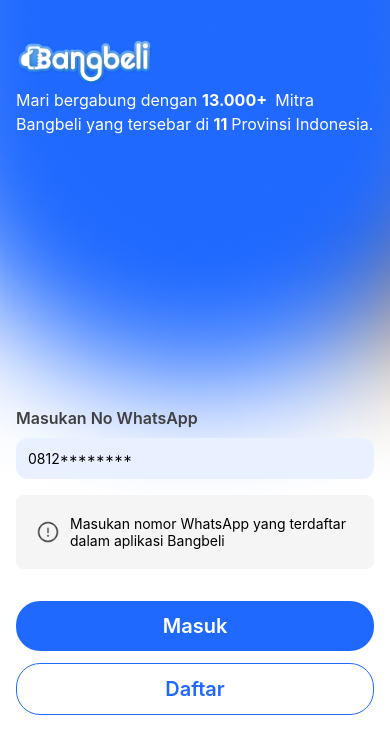
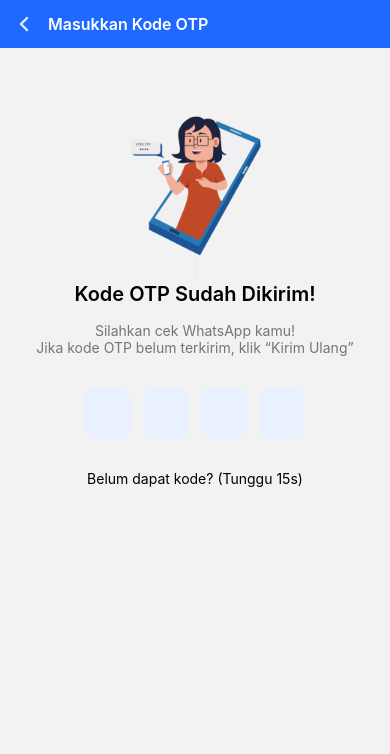
Before and after one commit to uripsubagyo/bb-challenge-test, a React Native app in the folder test_bip9/: screen /OTP in a window 390 px wide. Shown: the top 754 px of the page. Built offline with nearby package versions, Linux system fonts and the light colour scheme.

Commit message:
ADD: Navigation First & OTP

```diff
--- a/test_bip9/App.tsx
+++ b/test_bip9/App.tsx
@@ -3,14 +3,22 @@
 import LandingPage from './src/pages/LandingPage';
 import OTPPage from './src/pages/OTPPage';
 import PINPage from './src/pages/PINPage';
+import { NavigationContainer } from '@react-navigation/native';
+import { SafeAreaView } from 'react-native-safe-area-context';
+import { createNativeStackNavigator } from '@react-navigation/native-stack';
+
+
+const Stack = createNativeStackNavigator();
 
 export default function App() {
   return (
-    <View >
-      <LandingPage></LandingPage>
-      {/* <OTPPage></OTPPage> */}
-      {/* <PINPage></PINPage> */}
-    </View>
+    <NavigationContainer>
+          <Stack.Navigator>
+            <Stack.Screen name='Home' component={LandingPage} options={{headerShown: false}}/>
+            <Stack.Screen name='OTP' component={OTPPage} options={{headerShown: false}}/>
+            <Stack.Screen name='PIN' component={PINPage}/>
+          </Stack.Navigator>
+    </NavigationContainer>
   );
 }
 
--- /dev/null
+++ b/test_bip9/src/components/HeaderNavigation.tsx
@@ -0,0 +1,43 @@
+
+import { SafeAreaView, StyleSheet, Text, View, ImageBackground, ScrollView, Image, TextInput, TouchableOpacity} from 'react-native';
+
+type propsHeaderNavigation =  {
+    navigation: any,
+    goBack: any,
+    title: String,
+}
+
+const HeaderNavigation = (props: propsHeaderNavigation) =>{
+    function goBack() {
+        props.navigation.goBack();
+    }
+    return (<View style={styleHeader.headerSection}>
+        <TouchableOpacity onPress={()=> goBack()}>
+            <Image source={require('../assets/chevron-left.png')} style={styleHeader.image}/>
+        </TouchableOpacity>
+        <Text style={styleHeader.text}>{props.title}</Text>
+    </View>)
+}
+export default HeaderNavigation;
+
+const styleHeader = StyleSheet.create({
+    headerSection:{
+        width: '100%',
+        padding: 12,
+        flexDirection: 'row',
+        backgroundColor: ('#1F69FF')
+    },
+
+    image: {
+        height: 24,
+        width: 24,
+        alignSelf: 'center'
+    },
+    text:{
+        alignSelf:'center',
+        color: 'white',
+        fontWeight: '600',
+        fontSize: 16,
+        marginLeft:12
+    }
+})
--- a/test_bip9/src/pages/LandingPage.tsx
+++ b/test_bip9/src/pages/LandingPage.tsx
@@ -1,9 +1,20 @@
+import { useNavigation } from '@react-navigation/native';
 import { StatusBar } from 'expo-status-bar';
+import { useState } from 'react';
 import { SafeAreaView, StyleSheet, Text, View, ImageBackground, ScrollView, Image, TextInput, TouchableOpacity} from 'react-native';
+import HeaderNavigation from '../components/HeaderNavigation';
 
 export default function LandingPage() {
 
   const background = require("../assets/background.png");
+  const [phoneNumber, setPhoneNumber] = useState(null);
+  const [err, setErr] = useState(false)
+
+  const navigation = useNavigation();
+  function masuk(){
+    navigation.push('OTP');
+  }
+
 
   return (
     <SafeAreaView>
@@ -33,7 +44,7 @@
                             </View>
                 </View>
                 <View style={styles.container}>
-                    <TouchableOpacity style={[stylesButton.button, stylesButton.btnMasuk]}>
+                    <TouchableOpacity style={[stylesButton.button, stylesButton.btnMasuk]} onPress={() => masuk()}>
                         <Text style={[stylesButton.text,stylesButton.textMasuk]}>Masuk</Text>
                     </TouchableOpacity>
 
--- a/test_bip9/src/pages/OTPPage.tsx
+++ b/test_bip9/src/pages/OTPPage.tsx
@@ -1,16 +1,27 @@
 import { StatusBar } from 'expo-status-bar';
-import { SafeAreaView, StyleSheet, Text, View, Image} from 'react-native';
+import { SafeAreaView, StyleSheet, Text, View, Image, TextInput} from 'react-native';
+import HeaderNavigation from '../components/HeaderNavigation';
 
-export default function OTPPage() {
+type propOTP = {
+    phoneNumber: bigint,
+    navigation: any
+}
+export default function OTPPage(props: propOTP) {
   return (
     <SafeAreaView>
+        <HeaderNavigation title={"Masukkan Kode OTP"} navigation={props.navigation} goBack={'Home'}></HeaderNavigation>
         <View style={stylesOTP.container}>
             <Image source={require("../assets/LOGIN-VECTOR.png")} style={stylesOTP.image}/>
             <Text style={stylesOTP.textHead}>Kode OTP Sudah Dikirim!</Text>
             <Text style={[stylesOTP.textDecs, {marginTop:16}]}>Silahkan cek WhatsApp kamu!</Text>
             <Text style={stylesOTP.textDecs}>Jika kode OTP belum terkirim, klik “Kirim Ulang”</Text>
 
-
+            <View style={stylesOTP.inputContainer}>
+                <TextInput style={stylesOTP.input} maxLength={1} keyboardType='number-pad'></TextInput>
+                <TextInput style={stylesOTP.input} maxLength={1} keyboardType='number-pad'></TextInput>
+                <TextInput style={stylesOTP.input} maxLength={1} keyboardType='number-pad'></TextInput>
+                <TextInput style={stylesOTP.input} maxLength={1} keyboardType='number-pad'></TextInput>
+            </View>
             <Text>
                 <Text>Belum dapat kode? </Text>
                 <Text>(Tunggu 15s)</Text>
@@ -35,6 +46,20 @@
   },
   textDecs:{
     color: ('#757575'),
+  },
+
+  inputContainer:{
+    marginTop:31,
+    marginBottom: 31,
+    flexDirection: 'row',
+    gap: 12
+  },
+  input:{
+    fontSize: 20,
+    backgroundColor: ('#E9F0FF'),
+    height:52,
+    width:46,
+    borderRadius:12,
+    textAlign: 'center'
   }
-
 });
```
